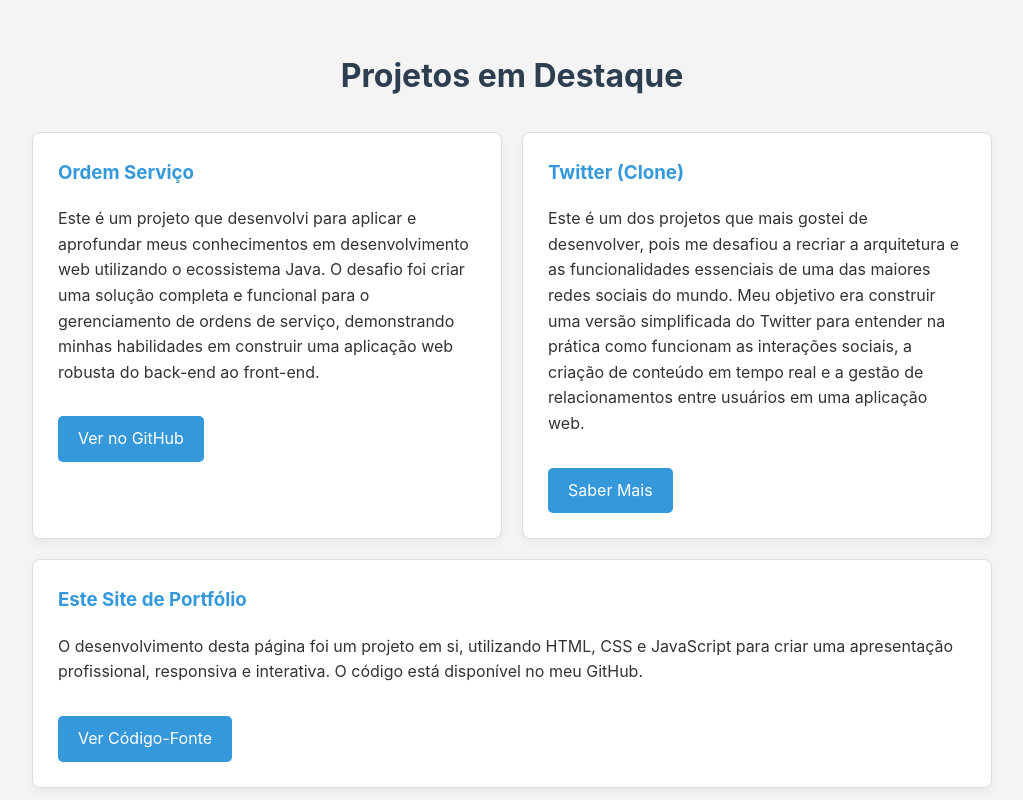
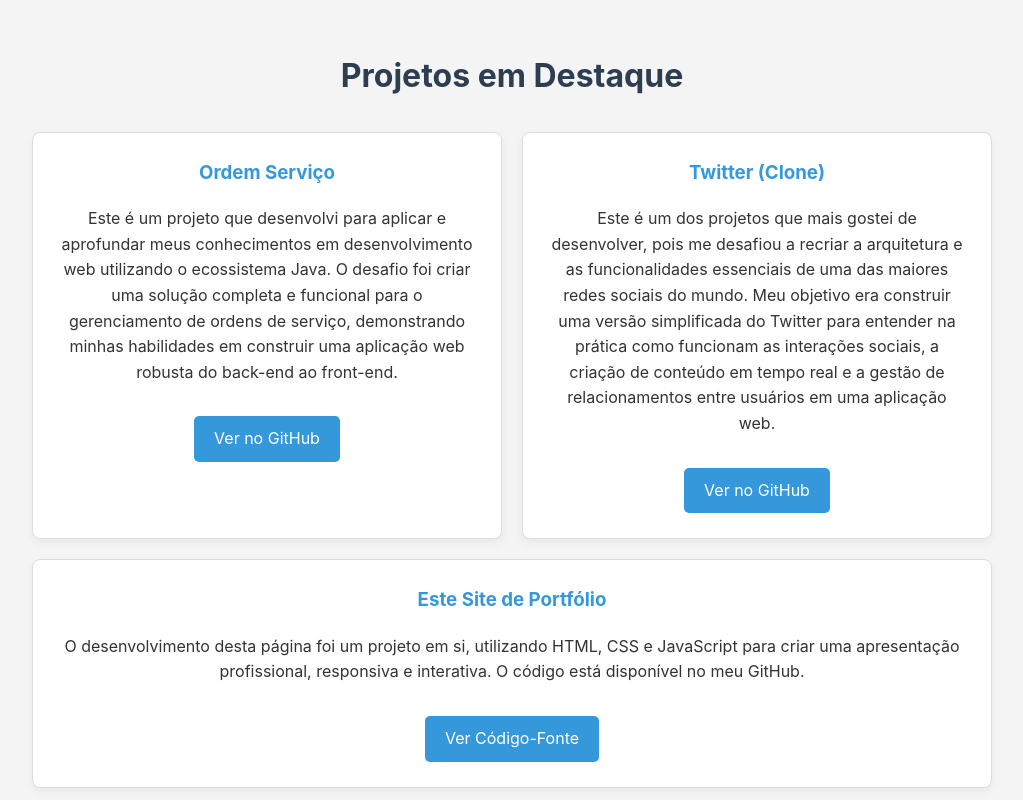
Before and after one commit to Lukitas20-beep/-Lukitas20-beep-, a plain HTML site: page index.html in a window 1280 px wide. Shown: the part 760-1560 px from the top of the page, without its empty margins (128-1151 px from the left). Drawn offline with Linux system fonts and the light colour scheme.

Commit message:
Add files via upload

```diff
--- a/index.html
+++ b/index.html
@@ -35,17 +35,20 @@
                 <article class="projeto-card">
                     <h3>Ordem Serviço</h3>
                     <p>Este é um projeto que desenvolvi para aplicar e aprofundar meus conhecimentos em desenvolvimento web utilizando o ecossistema Java. O desafio foi criar uma solução completa e funcional para o gerenciamento de ordens de serviço, demonstrando minhas habilidades em construir uma aplicação web robusta do back-end ao front-end.</p>
-                    <a href="https://github.com/Lukitas20-beep/ordem_servico/tree/main?tab=readme-ov-file#-configura%C3%A7%C3%A3o-do-projeto" target="https://github.com/Viniciusgithu/ordem_servico">Ver no GitHub</a> </article>
+                    <a href="https://github.com/Lukitas20-beep/ordem_servico/tree/main?tab=readme-ov-file#-configura%C3%A7%C3%A3o-do-projeto" target="https://github.com/Viniciusgithu/ordem_servico">Ver no GitHub</a>
+                 </article>
 
                 <article class="projeto-card">
                     <h3>Twitter (Clone)</h3>
                     <p>Este é um dos projetos que mais gostei de desenvolver, pois me desafiou a recriar a arquitetura e as funcionalidades essenciais de uma das maiores redes sociais do mundo. Meu objetivo era construir uma versão simplificada do Twitter para entender na prática como funcionam as interações sociais, a criação de conteúdo em tempo real e a gestão de relacionamentos entre usuários em uma aplicação web.</p>
-                    <a href="https://github.com/Lukitas20-beep/twitter_clone" target="https://github.com/Lukitas20-beep/twitter_clone">Saber Mais</a> </article>
+                    <a href="https://github.com/Lukitas20-beep/twitter_clone" target="https://github.com/Lukitas20-beep/twitter_clone">Ver no GitHub</a>
+                </article>
 
                 <article class="projeto-card">
                     <h3>Este Site de Portfólio</h3>
                     <p>O desenvolvimento desta página foi um projeto em si, utilizando HTML, CSS e JavaScript para criar uma apresentação profissional, responsiva e interativa. O código está disponível no meu GitHub.</p>
-                    <a href="#" target="_blank">Ver Código-Fonte</a> </article>
+                    <a href="https://github.com/Lukitas20-beep/-Lukitas20-beep-" target="https://github.com/Lukitas20-beep/-Lukitas20-beep-">Ver Código-Fonte</a>
+                </article>
             </div>
         </section>
 
--- a/style.css
+++ b/style.css
@@ -1,4 +1,3 @@
-/* Configurações Globais e Fontes */
 body {
     font-family: -apple-system, BlinkMacSystemFont, "Segoe UI", Roboto, Helvetica, Arial, sans-serif;
     line-height: 1.6;
@@ -71,6 +70,7 @@
     padding: 25px;
     box-shadow: 0 4px 8px rgba(0, 0, 0, 0.05);
     flex: 1 1 300px;
+    text-align: center;
     transition: transform 0.3s ease, box-shadow 0.3s ease, background-color 0.3s ease;
 }
 
```
